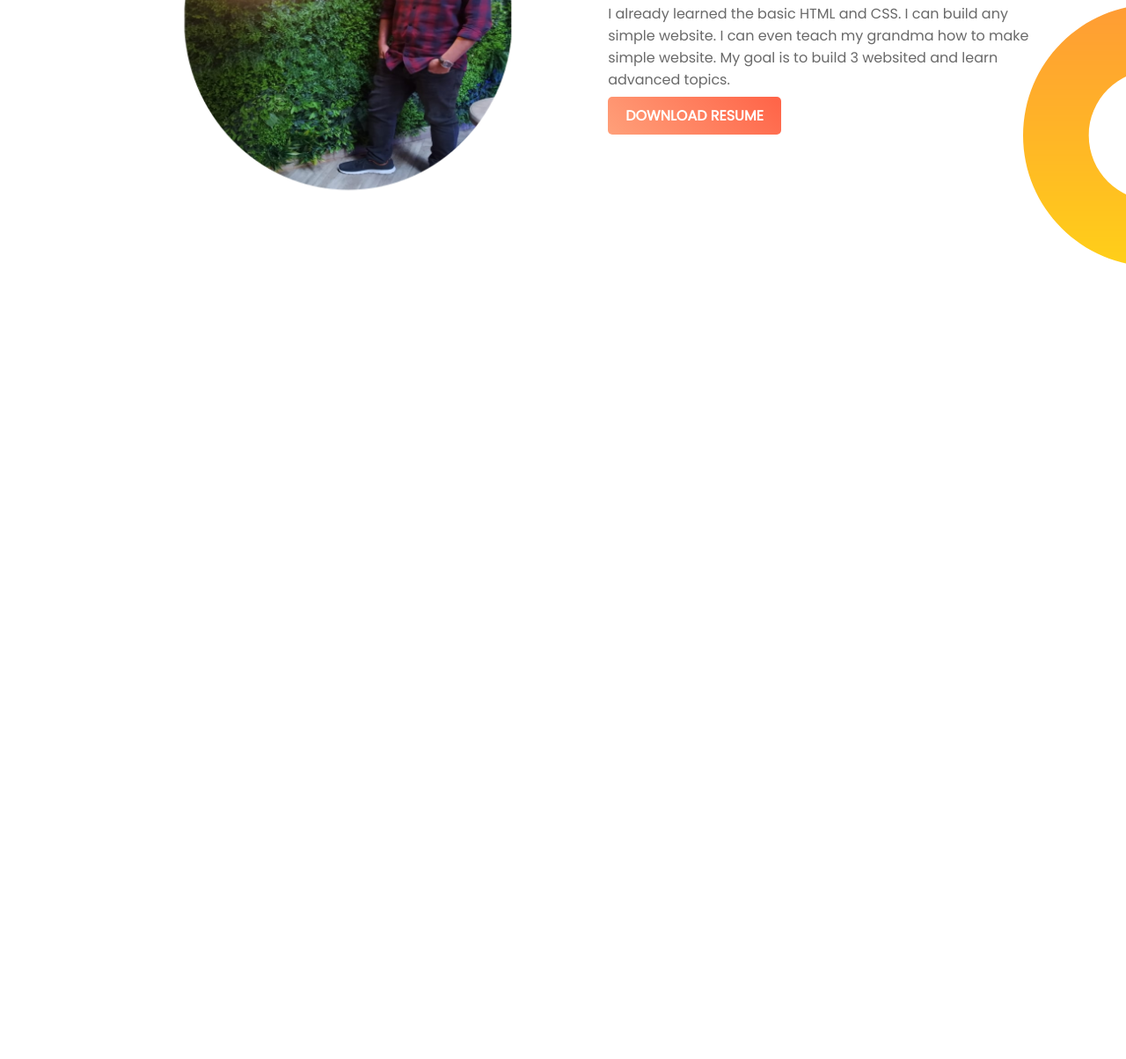
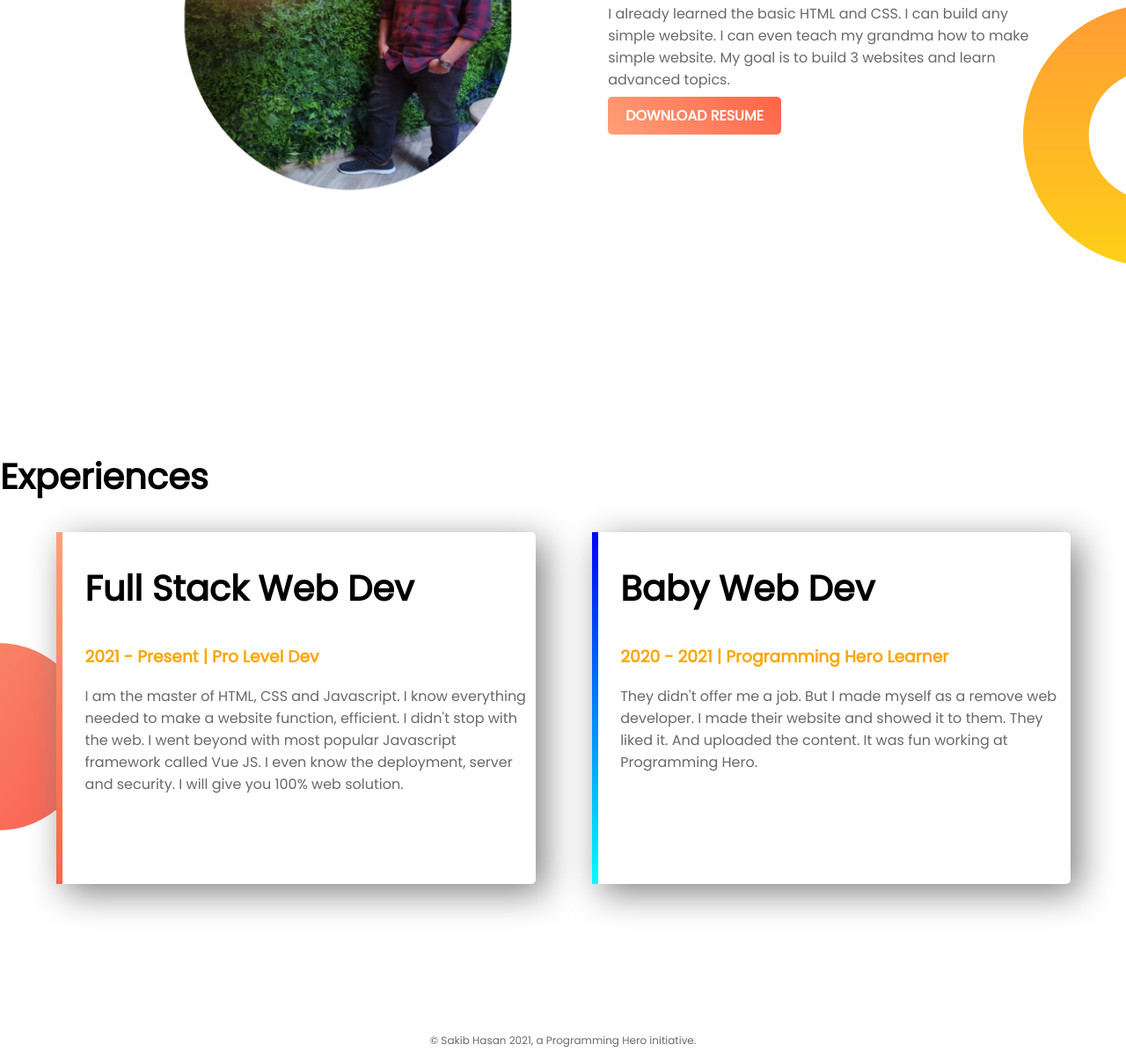
Before and after one commit to Sakib-RUET-CSE17/web-portfolio-practice, a plain HTML site: page index.html in a window 1280 px wide. Shown: the part 821-2025 px from the top of the page at 88% size. Before the commit the page ends 1300 px from the top, so only its background shows below. Drawn offline with Linux system fonts and the light colour scheme.

Commit message:
excited to finish my first ever website

```diff
--- a/index.html
+++ b/index.html
@@ -14,9 +14,11 @@
     <section class="top-banner">
         <div class="half-width">
             <h1>Welcome To</h1>
-            <h1><span class="name-highlight">Sakib Hasan</span> World</h1>
+            <h1><span class="orange-highlight">Sakib Hasan</span> World</h1>
             <h3>Professional Web Developer</h3>
-            <p>You might saw me jumping, climbing buildings, andstopping trains. But nobody pays me a dime for that work. That's why I am learning and mastering web development. I will not stop until I become the Web Development Hero.</p>
+            <p>You might saw me jumping, climbing buildings, andstopping trains. But nobody pays me a dime for that
+                work. That's why I am learning and mastering web development. I will not stop until I become the Web
+                Development Hero.</p>
             <a class="link-button" href="https://www.linkedin.com/in/sakib-hasan-a32b981b4/" target="_blank">HIRE ME</a>
         </div>
 
@@ -31,13 +33,30 @@
         <div class="half-width">
             <h2>Dream Big</h2>
             <h3>Become Web Developer</h3>
-            <p>I already learned the basic HTML and CSS. I can build any simple website. I can even teach my grandma how to make simple website. My goal is to build 3 websited and learn advanced topics.</p>
-            <a class="link-button" href="https://www.linkedin.com/in/sakib-hasan-a32b981b4/" target="_blank">DOWNLOAD RESUME</a>
+            <p>I already learned the basic HTML and CSS. I can build any simple website. I can even teach my grandma how
+                to make simple website. My goal is to build 3 websites and learn advanced topics.</p>
+            <a class="link-button" href="https://www.linkedin.com/in/sakib-hasan-a32b981b4/" target="_blank">DOWNLOAD
+                RESUME</a>
         </div>
 
 
     </section>
-
+    <section class="experience-area">
+        <h2>Experiences</h2>
+        <div id="full-stack" class="half-width single-experience">
+            <h2>Full Stack Web Dev</h2>
+            <h3 class="orange-highlight">2021 - Present | Pro Level Dev</h3>
+            <p>I am the master of HTML, CSS and Javascript. I know everything needed to make a website function, efficient. I didn't stop with the web. I went beyond with most popular Javascript framework called Vue JS. I even know the deployment, server and security. I will give you 100% web solution.</p>
+        </div>
+        <div id="baby-web" class="half-width single-experience">
+            <h2>Baby Web Dev</h2>
+            <h3 class="orange-highlight">2020 - 2021 | Programming Hero Learner</h3>
+            <p>They didn't offer me a job. But I made myself as a remove web developer. I made their website and showed it to them. They liked it. And uploaded the content. It was fun working at Programming Hero.</p>
+        </div>
+    </section>
+<footer>
+    <p>&copy; Sakib Hasan 2021, a Programming Hero initiative.</p>
+</footer>
 </body>
 
 </html>
--- a/style.css
+++ b/style.css
@@ -11,7 +11,7 @@ h2{
 p{
     color: dimgray;
 }
-.name-highlight{
+.orange-highlight{
     color: orange;
 }
 .half-width{
@@ -45,3 +45,28 @@ section{
     background-repeat: no-repeat;
     background-position: right;
 }
+.single-experience{
+    box-shadow: 10px 10px 40px grey;
+    border-radius: 5px;
+    height: 80%;
+    background-color: white;
+}
+.experience-area{
+    background-image: url("images/exp-bg.png");
+    background-repeat: no-repeat;
+    background-position: left;
+}
+#full-stack{
+    border-left: 7px solid;
+    border-image: linear-gradient(180deg, lightsalmon,tomato);
+    border-image-slice: 1;
+}
+#baby-web{
+    border-left: 7px solid;
+    border-image: linear-gradient(180deg, blue, cyan);
+    border-image-slice: 1;
+}
+footer p{
+    text-align: center;
+    font-size: 12px;
+}
```
